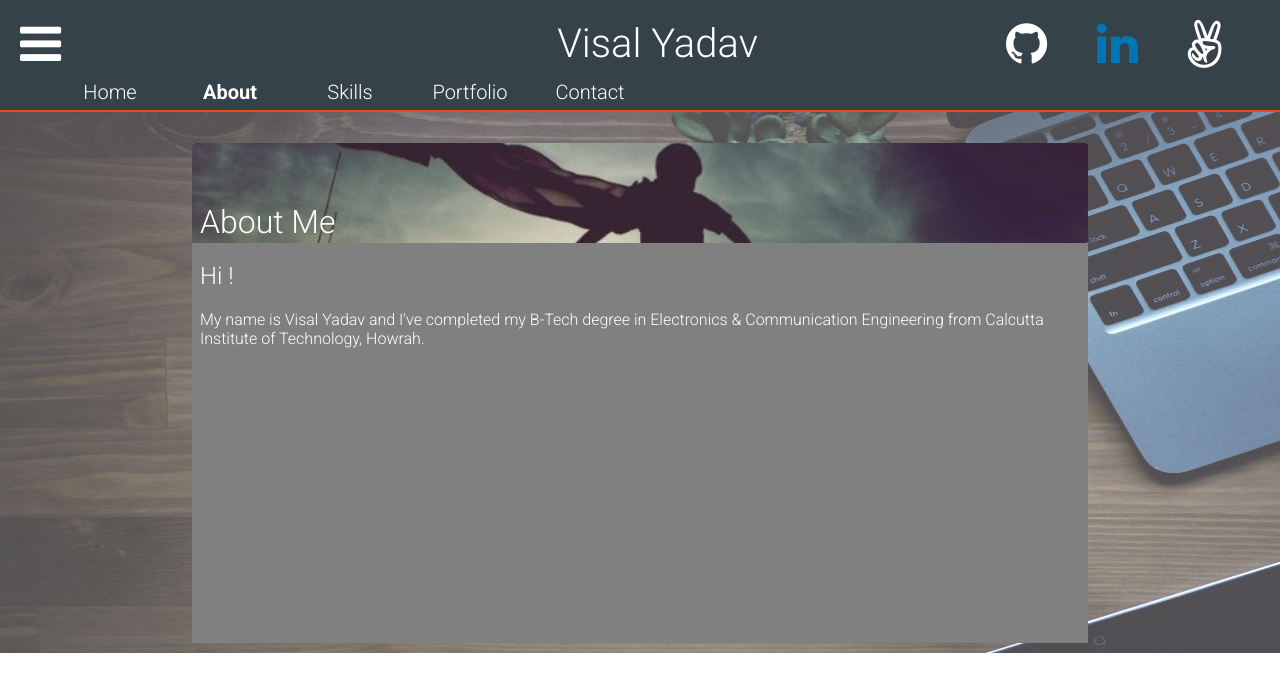
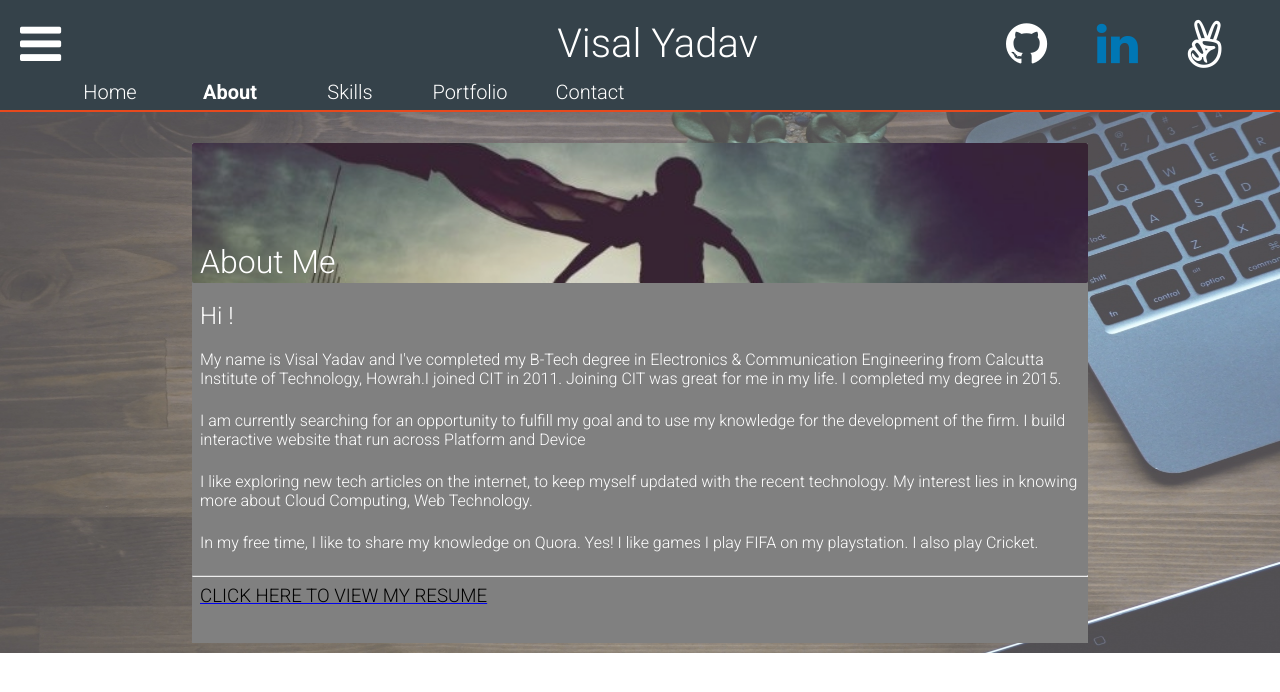
Before and after one commit to visalr115/visalyadav, a React app: page /about in a window 1280 px wide. Shown: the top 692 px of the page. Built offline with nearby package versions, Linux system fonts and the light colour scheme; a web font is replaced by a local one.

Commit message:
completed all the pages

```diff
--- a/package.json
+++ b/package.json
@@ -38,6 +38,7 @@
     "react": "^16.0.0",
     "react-dev-utils": "^4.2.1",
     "react-dom": "^16.0.0",
+    "react-reveal": "^0.7.3",
     "react-router-dom": "^4.2.2",
     "react-typist": "^2.0.4",
     "reactstrap": "^5.0.0-alpha.3",
--- a/src/App.css
+++ b/src/App.css
@@ -175,20 +175,21 @@
     margin-top: -500px;
     margin-left: 480px;
     position: absolute;
-    -webkit-animation:spin 4s linear 1;
-    -moz-animation:spin 4s linear 1;
-    animation:spin 4s linear 1;
 }
-@-moz-keyframes spin { 100% { -moz-transform: rotate(360deg); } }
-@-webkit-keyframes spin { 100% { -webkit-transform: rotate(360deg); } }
-@keyframes spin { 100% { -webkit-transform: rotate(360deg); transform:rotate(360deg); } }
 .openbtn{
   margin-top: 0.5%;
   font-size: 25px;
   color: white;
 }
 .closebtn:hover{
-  color: #e8491d;
+  text-shadow: 0 0 10px #fff,
+  0 0 20px #fff,
+  0 0 30px #fff,
+  0 0 40px #ff00de,
+  0 0 70px #ff00de,
+  0 0 80px #ff00de,
+  0 0 100px #ff00de,
+  0 0 150px #ff00de;
 }
 .slideHeader {
   width: 100%;
@@ -312,6 +313,33 @@
   color: grey;
   margin-left: 10px;
   padding: 4px;
+  font-family: 'Roboto', sans-serif;
+  font-weight: 300;
+}
+
+.links h3{
+  font-family: 'Roboto', sans-serif;
+  font-weight: 300;
+  font-size: 20px;
+  color: black;
+}
+.links h3:hover{
+  text-shadow: 0 1px #808d93,
+   -1px 0 #cdd2d5,
+   -1px 2px #808d93,
+   -2px 1px #cdd2d5,
+   -2px 3px #808d93,
+   -3px 2px #cdd2d5,
+   -3px 4px #808d93,
+   -4px 3px #cdd2d5,
+   -4px 5px #808d93,
+   -5px 4px #cdd2d5,
+   -5px 6px #808d93,
+   -6px 5px #cdd2d5,
+   -6px 7px #808d93,
+   -7px 6px #cdd2d5,
+   -7px 8px #808d93,
+   -8px 7px #cdd2d5;
 }
 .shead{
   border-radius: 2px;
@@ -355,7 +383,7 @@
 }
 .ahead{
   border-radius: 2px;
-  height: 100px;
+  height: 140px;
   width: 100%;
   background-image: url("/image/about.jpg");
   background-position-y: 35%;
@@ -368,6 +396,9 @@
   font-family: 'Roboto', sans-serif;
   font-weight: 300;
   margin-left: 8px;
+}
+.deco p{
+  margin-bottom: 23px;
 }
 .port1{
   border-radius: 2px;
--- a/src/containers/About.js
+++ b/src/containers/About.js
@@ -1,4 +1,5 @@
 import React from 'react';
+import Fade from 'react-reveal/Fade';
 import { Link } from 'react-router-dom';
 import Header from '../component/Header';
 import '../App.css';
@@ -19,11 +20,27 @@ const About = () => (
         <div className="deco">
           <div className="ahead" />
           <h1 className="text">About Me</h1>
+          <Fade left>
           <h2>Hi !</h2>
           <p>
         My name is Visal Yadav and I've completed my B-Tech degree in Electronics & Communication Engineering
-        from Calcutta Institute of Technology, Howrah.
+        from Calcutta Institute of Technology, Howrah.I joined CIT in 2011. Joining CIT was great for me in my life. I completed my degree in 2015.
       </p>
+      <p>
+      I am currently searching for an opportunity to fulfill my goal and to use my knowledge for
+      the development of the firm. I build interactive website that run across Platform and Device
+      </p>
+      <p>
+      I like exploring new tech articles on the internet, to keep myself updated with the recent
+      technology. My interest lies in knowing more about Cloud Computing, Web Technology.
+      </p>
+      <p>
+      In my free time, I like to share my knowledge on Quora. Yes! I like games I play FIFA on my playstation.
+      I also play Cricket.
+      </p>
+      <hr />
+      <a href="https://drive.google.com/file/d/0BwaHyFnWjuFRY0pTUjFzRmt6TTg/view?usp=sharing"><h3>CLICK HERE TO VIEW MY RESUME</h3></a>
+      </Fade>
       </div>
         </div>
         );
--- a/src/containers/Contact.js
+++ b/src/containers/Contact.js
@@ -1,5 +1,6 @@
 import React from 'react';
 import { Link } from 'react-router-dom';
+import Fade from 'react-reveal/Fade';
 import Header from '../component/Header';
 import '../App.css';
 
@@ -17,15 +18,18 @@ const Contacts = () => (
         </div>
         <div className="container"/>
         <div className="content">
-        <h1>Thanks for Visiting!</h1>
+          <Fade left>
+        <h1>Thanks for Visiting!</h1></Fade>
         <h2>I would love to hear more from you.</h2>
         <h3>Want to know more about my projects? My work? Or want to provide me an opportunity of working with you?</h3>
         <a href="mailto:visalr.115@gmail.com"><h2><i className="fa fa-envelope con1" />visalr.115@gmail.com</h2></a>
         <h2><i className="fa fa-phone con2" />9738229056</h2>
+        <Fade top>
         <a href="https://www.facebook.com/visalyadav11"><i className="fa fa-facebook con5"/></a>
         <a href="https://twitter.com/IamVisal"><i className="fa fa-twitter con5"/></a>
         <a href="https://plus.google.com/113883774652218971747"><i className="fa fa-google-plus con5"/></a>
         <a href="https://www.instagram.com/visalr115/"><i className="fa fa-instagram con5"/></a>
+        </Fade>
         </div>
         </div>
         );
--- a/src/containers/Home.js
+++ b/src/containers/Home.js
@@ -1,5 +1,6 @@
 import React from 'react';
 import Typist from 'react-typist';
+import Fade from 'react-reveal/Fade'
 import { Link } from 'react-router-dom';
 import Header from '../component/Header';
 import '../../node_modules/react-typist/dist/Typist.css';
@@ -20,7 +21,7 @@ const Home = () => (
         <div className="container"/>
         <img className="profile" alt="" src="/image/profile.JPG"/>
         <div className="contentName">
-        <h1>Bonjour, I'm Visal!</h1>
+        <Fade top><h1>Bonjour, I'm Visal!</h1></Fade>
         <Typist>
         <h2 className="hi2">Developer, Quick Learner and Innovation is my Passion.</h2>
         </Typist>
--- a/src/containers/Portfolios.js
+++ b/src/containers/Portfolios.js
@@ -1,4 +1,5 @@
 import React from 'react';
+import Fade from 'react-reveal/Fade'
 import { Link } from 'react-router-dom';
 import Header from '../component/Header';
 import '../App.css';
@@ -16,6 +17,7 @@ const Portfolios = () => (
           </ul>
         </div>
         <div className="container"/>
+        <Fade top>
         <div className="port1">
       <div className="port1head" />
       <h2 className="title">Leopetra website</h2>
@@ -28,6 +30,8 @@ const Portfolios = () => (
       <hr />
       <a className="weblink" href="https://leopetra.com/">VISIT LEOPETRA WEBSITE</a>
     </div>
+    </Fade>
+    <Fade left>
     <div className="port2">
       <div className="port2head" />
       <h2 className="title">WeberHead Design</h2>
@@ -40,6 +44,8 @@ const Portfolios = () => (
       <hr />
       <a className="weblink" href="https://weberhead.herokuapp.com/">VISIT THE WEBSITE</a>
     </div>
+    </Fade>
       </div>
+
 );
 export default Portfolios;
--- a/src/containers/Skills.js
+++ b/src/containers/Skills.js
@@ -1,5 +1,6 @@
 import React from 'react';
 import { Link } from 'react-router-dom';
+import Fade from 'react-reveal/Fade';
 import Header from '../component/Header';
 import '../App.css';
 
@@ -19,6 +20,7 @@ const Skills = () => (
           <div className="deco">
             <div className="shead" />
               <h1 className="text">My Skills</h1>
+              <Fade left>
                 <h3>LANGUAGES</h3>
                 <hr />
                 <p>JavaScript, HTML5, CSS3, SASS, C, SQL, JAVA</p>
@@ -34,6 +36,7 @@ const Skills = () => (
                 <h3>PLATFORMS</h3>
                 <hr />
                 <p>Windows, Linux (Ubuntu)</p>
+                </Fade>
              </div>
       </div>
 );
```
Also changed, not shown: 1 other file (tests, documents, lock files or other folders).
